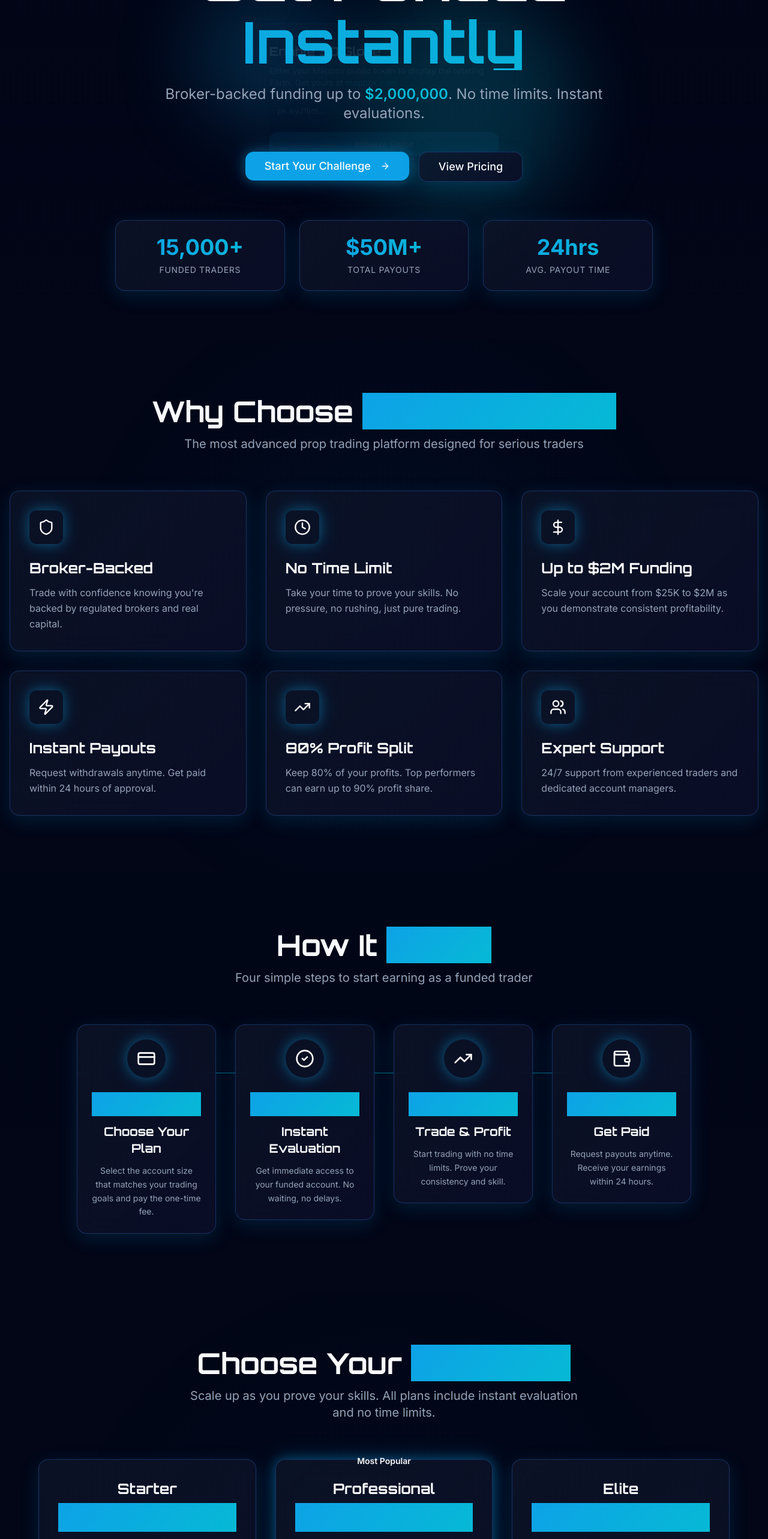
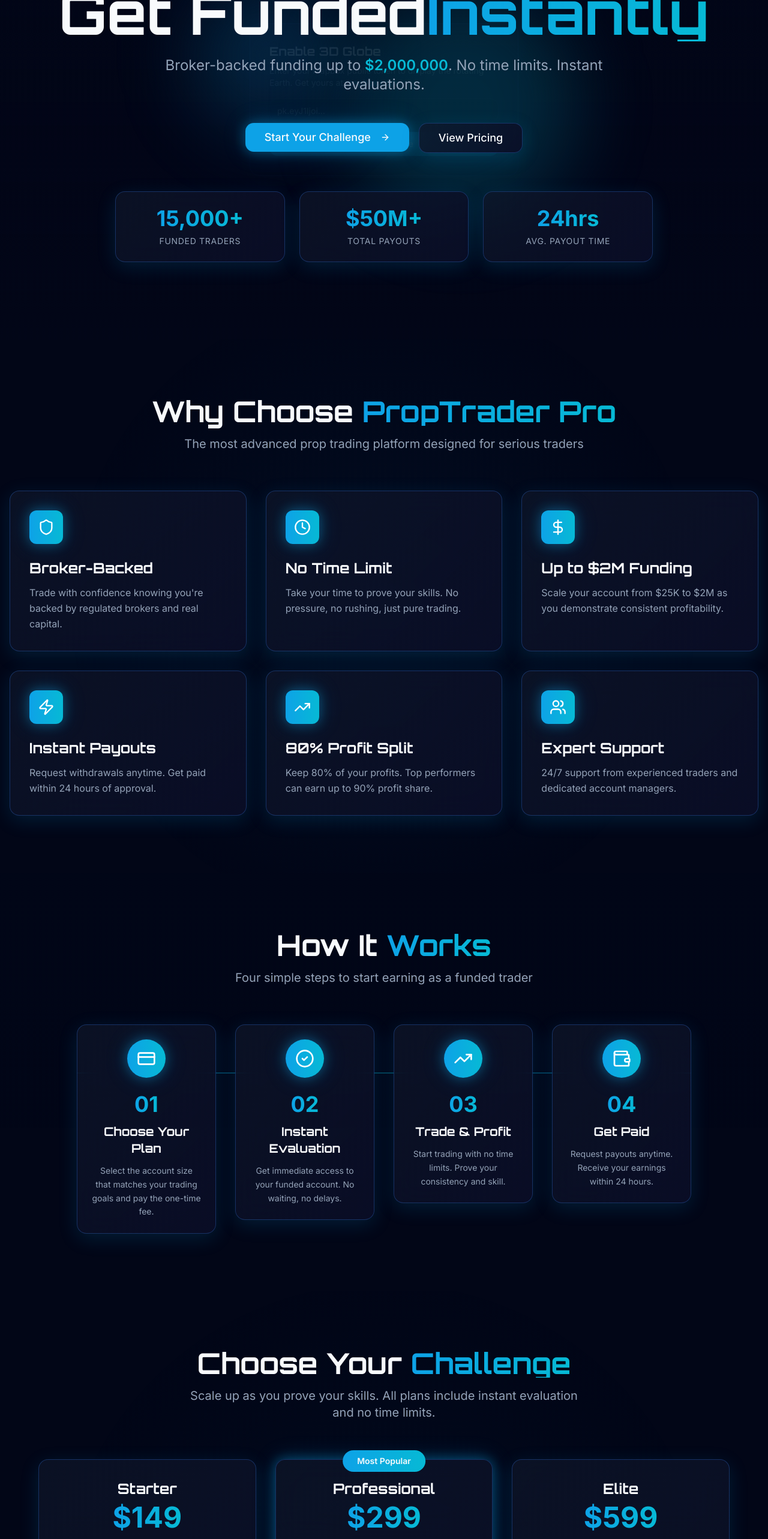
Before and after one commit to imkrish0011/quantum-funded-verse, a React (Vite) app: page / in a window 1280 px wide. Shown: the part 234-2800 px from the top of the page at 60% size. Built offline with nearby package versions, Linux system fonts and the light colour scheme; the HTML template or start-up script is replaced by a standard one.

Commit message:
Fix blue lines covering text

```diff
--- a/src/components/Features.tsx
+++ b/src/components/Features.tsx
@@ -40,8 +40,8 @@ export const Features = () => {
 
       <div className="container mx-auto px-4 relative z-10">
         <div className="text-center mb-16">
-          <h2 className="text-4xl md:text-5xl font-bold mb-4 text-glow">
-            Why Choose <span className="gradient-primary bg-clip-text text-transparent">PropTrader Pro</span>
+          <h2 className="text-4xl md:text-5xl font-bold mb-4">
+            Why Choose <span className="inline-block bg-gradient-to-r from-primary to-secondary bg-clip-text text-transparent">PropTrader Pro</span>
           </h2>
           <p className="text-xl text-muted-foreground max-w-2xl mx-auto">
             The most advanced prop trading platform designed for serious traders
@@ -57,7 +57,7 @@ export const Features = () => {
                 className="glass-card p-8 rounded-2xl card-3d group"
                 style={{ animationDelay: `${index * 0.1}s` }}
               >
-                <div className="w-14 h-14 rounded-xl bg-gradient-primary flex items-center justify-center mb-6 glow-primary group-hover:scale-110 transition-transform">
+                <div className="w-14 h-14 rounded-xl bg-gradient-to-r from-primary to-secondary flex items-center justify-center mb-6 glow-primary group-hover:scale-110 transition-transform">
                   <Icon className="w-7 h-7 text-white" />
                 </div>
                 <h3 className="text-2xl font-bold mb-3">{feature.title}</h3>
--- a/src/components/Footer.tsx
+++ b/src/components/Footer.tsx
@@ -9,8 +9,8 @@ export const Footer = () => {
       {/* CTA Section */}
       <div className="container mx-auto px-4 py-20 relative z-10">
         <div className="max-w-4xl mx-auto text-center">
-          <h2 className="text-4xl md:text-5xl font-bold mb-6 text-glow">
-            Ready to Get <span className="gradient-primary bg-clip-text text-transparent">Funded?</span>
+          <h2 className="text-4xl md:text-5xl font-bold mb-6">
+            Ready to Get <span className="inline-block bg-gradient-to-r from-primary to-secondary bg-clip-text text-transparent">Funded?</span>
           </h2>
           <p className="text-xl text-muted-foreground mb-8">
             Join 15,000+ traders who are already earning with PropTrader Pro
@@ -73,7 +73,7 @@ export const Footer = () => {
 
         <div className="flex flex-col md:flex-row justify-between items-center gap-4 text-sm text-muted-foreground">
           <div>
-            <span className="font-bold text-2xl gradient-primary bg-clip-text text-transparent">PropTrader Pro</span>
+            <span className="font-bold text-2xl inline-block bg-gradient-to-r from-primary to-secondary bg-clip-text text-transparent">PropTrader Pro</span>
             <p className="mt-1">© 2025 All rights reserved.</p>
           </div>
           <div className="flex gap-6">
--- a/src/components/Hero.tsx
+++ b/src/components/Hero.tsx
@@ -30,9 +30,9 @@ export const Hero = () => {
           </div>
 
           {/* Main heading with glow effect */}
-          <h1 className="text-5xl md:text-7xl lg:text-8xl font-bold mb-6 animate-slide-up">
+          <h1 className="text-5xl md:text-7xl lg:text-8xl font-bold mb-6 leading-tight animate-slide-up">
             Get Funded
-            <span className="block mt-2 bg-gradient-to-r from-primary to-secondary bg-clip-text text-transparent">
+            <span className="inline-block mt-2 bg-gradient-to-r from-primary to-secondary bg-clip-text text-transparent">
               Instantly
             </span>
           </h1>
@@ -65,9 +65,9 @@ export const Hero = () => {
                 className="glass-card p-6 rounded-2xl card-3d animate-slide-up"
                 style={{ animationDelay: stat.delay }}
               >
-                <div className="text-3xl md:text-4xl font-bold mb-2 bg-gradient-to-r from-primary to-secondary bg-clip-text text-transparent">
+                <span className="inline-block text-3xl md:text-4xl font-bold mb-2 bg-gradient-to-r from-primary to-secondary bg-clip-text text-transparent">
                   {stat.value}
-                </div>
+                </span>
                 <div className="text-sm text-muted-foreground uppercase tracking-wider">
                   {stat.label}
                 </div>
--- a/src/components/HowItWorks.tsx
+++ b/src/components/HowItWorks.tsx
@@ -30,8 +30,8 @@ export const HowItWorks = () => {
 
       <div className="container mx-auto px-4 relative z-10">
         <div className="text-center mb-16">
-          <h2 className="text-4xl md:text-5xl font-bold mb-4 text-glow">
-            How It <span className="gradient-primary bg-clip-text text-transparent">Works</span>
+          <h2 className="text-4xl md:text-5xl font-bold mb-4">
+            How It <span className="inline-block bg-gradient-to-r from-primary to-secondary bg-clip-text text-transparent">Works</span>
           </h2>
           <p className="text-xl text-muted-foreground max-w-2xl mx-auto">
             Four simple steps to start earning as a funded trader
@@ -52,12 +52,12 @@ export const HowItWorks = () => {
                   style={{ animationDelay: `${index * 0.2}s` }}
                 >
                   <div className="glass-card p-6 rounded-2xl card-3d text-center relative z-10">
-                    <div className="w-16 h-16 rounded-full bg-gradient-primary flex items-center justify-center mx-auto mb-6 glow-primary">
+                    <div className="w-16 h-16 rounded-full bg-gradient-to-r from-primary to-secondary flex items-center justify-center mx-auto mb-6 glow-primary">
                       <Icon className="w-8 h-8 text-white" />
                     </div>
-                    <div className="text-4xl font-bold gradient-primary bg-clip-text text-transparent mb-3">
+                    <span className="inline-block text-4xl font-bold bg-gradient-to-r from-primary to-secondary bg-clip-text text-transparent mb-3">
                       {String(index + 1).padStart(2, '0')}
-                    </div>
+                    </span>
                     <h3 className="text-xl font-bold mb-3">{step.title}</h3>
                     <p className="text-sm text-muted-foreground leading-relaxed">
                       {step.description}
--- a/src/components/Pricing.tsx
+++ b/src/components/Pricing.tsx
@@ -53,8 +53,8 @@ export const Pricing = () => {
 
       <div className="container mx-auto px-4 relative z-10">
         <div className="text-center mb-16">
-          <h2 className="text-4xl md:text-5xl font-bold mb-4 text-glow">
-            Choose Your <span className="gradient-primary bg-clip-text text-transparent">Challenge</span>
+          <h2 className="text-4xl md:text-5xl font-bold mb-4">
+            Choose Your <span className="inline-block bg-gradient-to-r from-primary to-secondary bg-clip-text text-transparent">Challenge</span>
           </h2>
           <p className="text-xl text-muted-foreground max-w-2xl mx-auto">
             Scale up as you prove your skills. All plans include instant evaluation and no time limits.
@@ -72,7 +72,7 @@ export const Pricing = () => {
             >
               {plan.popular && (
                 <div className="absolute -top-4 left-1/2 -translate-x-1/2">
-                  <div className="bg-gradient-primary px-6 py-2 rounded-full text-sm font-semibold">
+                  <div className="bg-gradient-to-r from-primary to-secondary px-6 py-2 rounded-full text-sm font-semibold">
                     Most Popular
                   </div>
                 </div>
@@ -80,9 +80,9 @@ export const Pricing = () => {
 
               <div className="text-center mb-8">
                 <h3 className="text-2xl font-bold mb-2">{plan.name}</h3>
-                <div className="text-5xl font-bold gradient-primary bg-clip-text text-transparent mb-2">
+                <span className="inline-block text-5xl font-bold bg-gradient-to-r from-primary to-secondary bg-clip-text text-transparent mb-2">
                   {plan.price}
-                </div>
+                </span>
                 <div className="text-muted-foreground">One-time fee</div>
                 <div className="mt-4 text-2xl font-semibold text-secondary">
                   {plan.capital}
--- a/src/components/Testimonials.tsx
+++ b/src/components/Testimonials.tsx
@@ -31,8 +31,8 @@ export const Testimonials = () => {
 
       <div className="container mx-auto px-4 relative z-10">
         <div className="text-center mb-16">
-          <h2 className="text-4xl md:text-5xl font-bold mb-4 text-glow">
-            Trusted by <span className="gradient-primary bg-clip-text text-transparent">15,000+ Traders</span>
+          <h2 className="text-4xl md:text-5xl font-bold mb-4">
+            Trusted by <span className="inline-block bg-gradient-to-r from-primary to-secondary bg-clip-text text-transparent">15,000+ Traders</span>
           </h2>
           <p className="text-xl text-muted-foreground max-w-2xl mx-auto">
             See what our funded traders are saying
@@ -57,7 +57,7 @@ export const Testimonials = () => {
               </p>
 
               <div className="flex items-center gap-4">
-                <div className="w-12 h-12 rounded-full bg-gradient-primary flex items-center justify-center font-bold glow-primary">
+                <div className="w-12 h-12 rounded-full bg-gradient-to-r from-primary to-secondary flex items-center justify-center font-bold glow-primary">
                   {testimonial.avatar}
                 </div>
                 <div>
@@ -73,12 +73,12 @@ export const Testimonials = () => {
           <div className="glass-card inline-block px-8 py-4 rounded-full">
             <div className="flex items-center gap-8">
               <div>
-                <div className="text-3xl font-bold gradient-primary bg-clip-text text-transparent">4.9/5</div>
+                <span className="inline-block text-3xl font-bold bg-gradient-to-r from-primary to-secondary bg-clip-text text-transparent">4.9/5</span>
                 <div className="text-sm text-muted-foreground">Average Rating</div>
               </div>
               <div className="w-px h-12 bg-border"></div>
               <div>
-                <div className="text-3xl font-bold gradient-primary bg-clip-text text-transparent">2,500+</div>
+                <span className="inline-block text-3xl font-bold bg-gradient-to-r from-primary to-secondary bg-clip-text text-transparent">2,500+</span>
                 <div className="text-sm text-muted-foreground">Reviews</div>
               </div>
             </div>
```
